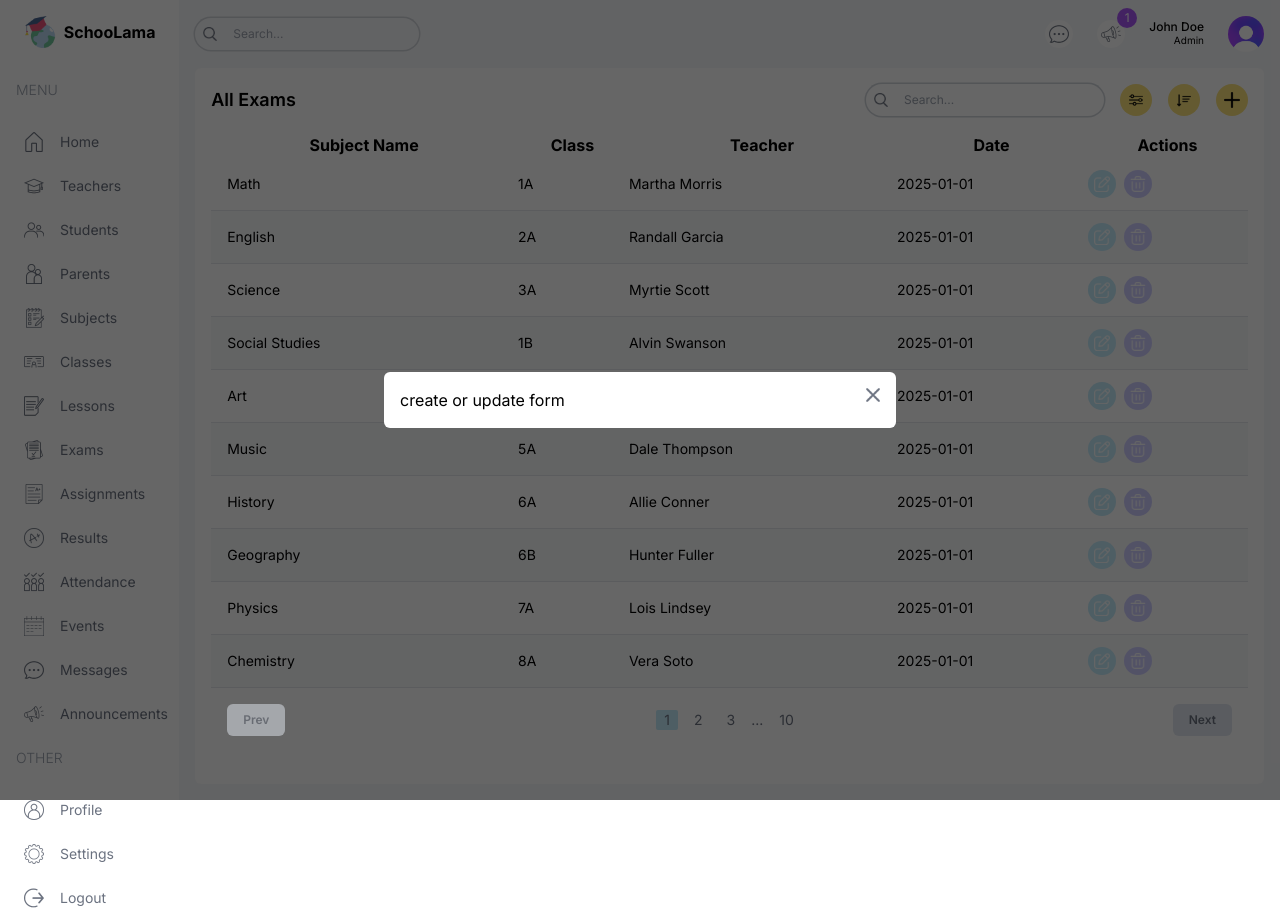
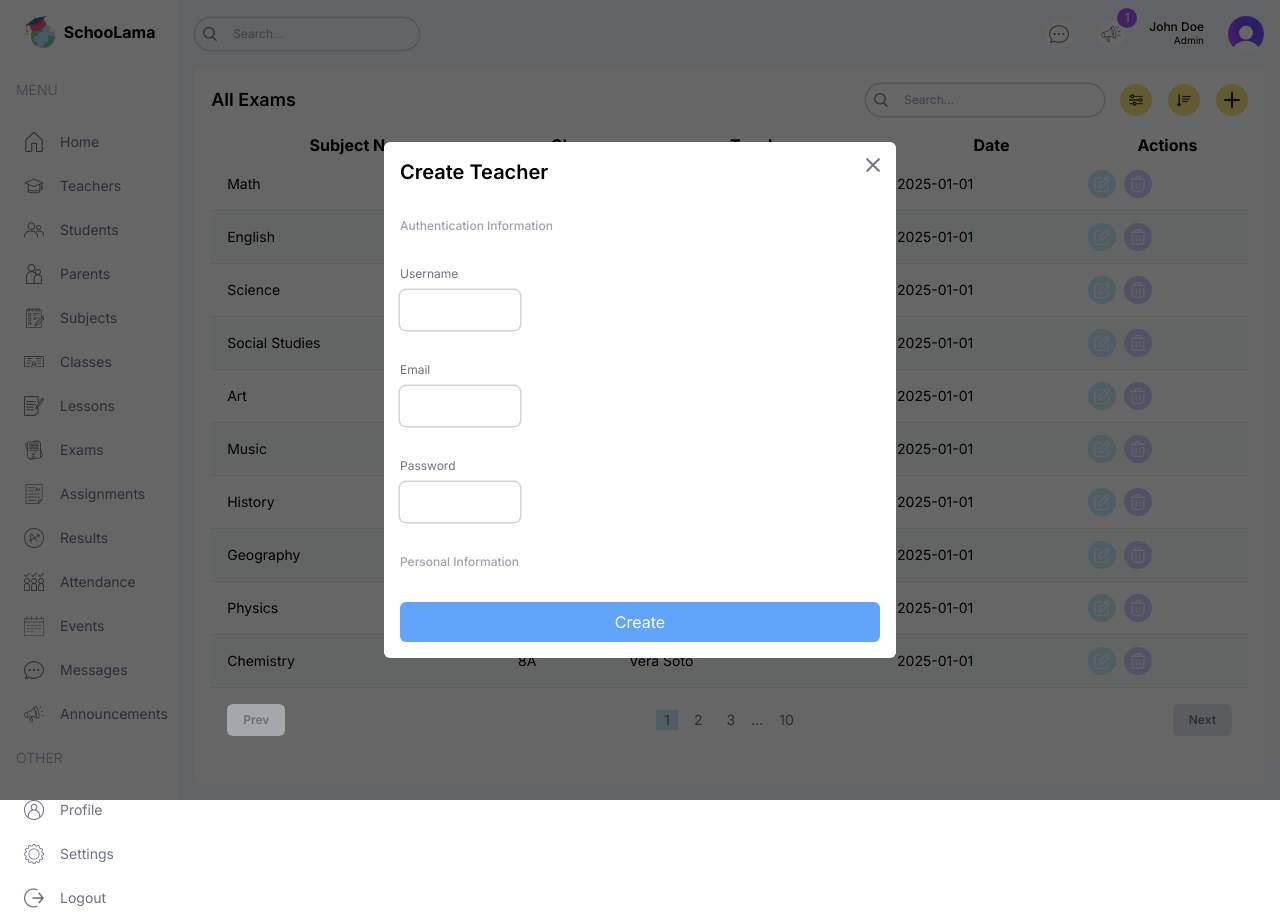
Before and after one commit to samsdial/schboard, a Next.js app: page /list/exams in a window 1280 px wide. Both pictures are taken after a click on the button 1231 px from the left and 100 px from the top of the page. Built offline with nearby package versions, Linux system fonts and the light colour scheme.

Commit message:
Add InputFiel component

```diff
--- a/src/components/FormModal.tsx
+++ b/src/components/FormModal.tsx
@@ -2,6 +2,7 @@
 
 import Image from "next/image";
 import { useState } from "react";
+import TeacherForm from "./forms/TeacherForm";
 
 //import { useState } from "react";
 
@@ -29,7 +30,7 @@ const FormModal: React.FC<FormModalProps> = ({table, type, data, id}) => {
           <button className="bg-red-700 text-white py-2 px-4 rounded-md border-none w-max self-center">Delete</button>
         </form>
         ) : (
-          "create or update form"
+          <TeacherForm type="create" data={data} />
         )
     }
 
--- /dev/null
+++ b/src/components/InputField.tsx
@@ -0,0 +1,35 @@
+import React from "react";
+import { FieldError } from "react-hook-form";
+
+interface InputFieldProps {
+    label: string;
+    type?: string;
+    register: any;
+    name: string;
+    defaultValue?: string;
+    error?: FieldError;
+    inputProps?: React.InputHTMLAttributes<HTMLInputElement>;
+}
+
+const InputField: React.FC<InputFieldProps> = ({label, type = "text", register, name, defaultValue, error, inputProps}) => {
+
+  return (
+    <div className="flex flex-col gap-2 w-full md:w-1/4">
+      <label htmlFor="username" className="text-xs text-gray-500">
+        {label}
+      </label>
+      <input
+        type={type}
+        {...register(name)}
+        className="w-full ring-[1.5px] ring-gray-300 p-2 rounded-md bg-transparent"
+        {...inputProps}
+        defaultValue={defaultValue}
+      />
+      {error?.message && (
+        <p className="text-xs text-red-400">{error.message.toString()}</p>
+      )}
+    </div>
+  );
+}
+
+export default InputField
--- a/src/components/forms/TeacherForm.tsx
+++ b/src/components/forms/TeacherForm.tsx
@@ -3,6 +3,7 @@
 import { zodResolver } from "@hookform/resolvers/zod";
 import { useForm } from "react-hook-form";
 import * as z from "zod";
+import InputField from "../InputField";
 
 interface TeacherFormProps {
     type: "create" | "update";
@@ -22,18 +23,53 @@ const schema = z.object({
     img: z.instanceof(File, {message:'Image is required!'}),
 });
 
+type Input = z.infer<typeof schema>;
+
 const TeacherForm: React.FC<TeacherFormProps> = ({type, data}) => {
-  const {register, handleSubmit, formState: {errors}} = useForm({
+  const {register, handleSubmit, formState: {errors}} = useForm<Input>({
     resolver: zodResolver(schema),
   });
+  const onSubmit = handleSubmit(data => {
+    console.log(data);
+  });
   return (
-    <form className="flex flex-col gap-8">
+    <form className="flex flex-col gap-8" onSubmit={onSubmit}>
       <h1 className="text-xl font-semibold">
         {type === "create" ? "Create Teacher" : "Update Teacher"}
       </h1>
-      <span className="text-xs text-gray-400 font-medium">Authentication Information</span>
-      <input type="text" {...register("username")} className="w-full ring-[1.5px] ring-gray-300 p-2 rounded-md bg-transparent" placeholder="Username" />
-      <span className="text-xs text-gray-400 font-medium">Personal Information</span>
+      <span className="text-xs text-gray-400 font-medium">
+        Authentication Information
+      </span>
+      <InputField
+        label="Username"
+        name="username"
+        defaultValue={data?.username}
+        error={errors.username}
+        register={register}
+      />
+      <InputField
+        label="Email"
+        name="email"
+        type="email"
+        defaultValue={data?.email}
+        error={errors.email}
+        register={register}
+      />
+      <InputField
+        label="Password"
+        name="password"
+        type="password"
+        defaultValue={data?.password}
+        error={errors.password}
+        register={register}
+      />
+
+      <span className="text-xs text-gray-400 font-medium">
+        Personal Information
+      </span>
+      <button className="bg-blue-400 text-white p-2 rounded-md">
+        {type === "create" ? "Create" : "Update"}
+      </button>
     </form>
   );
 }
```
